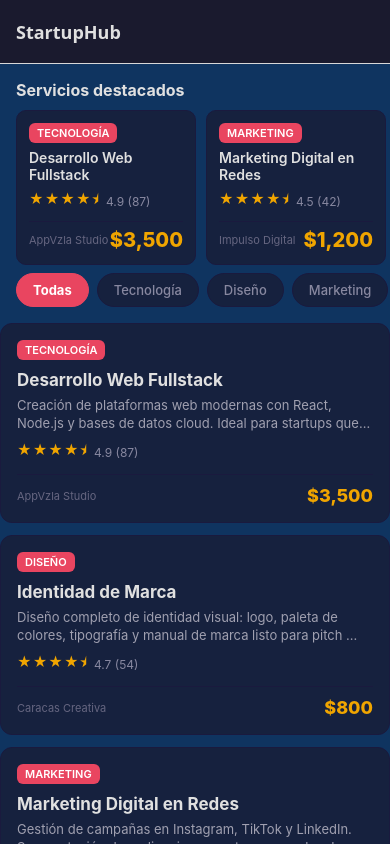
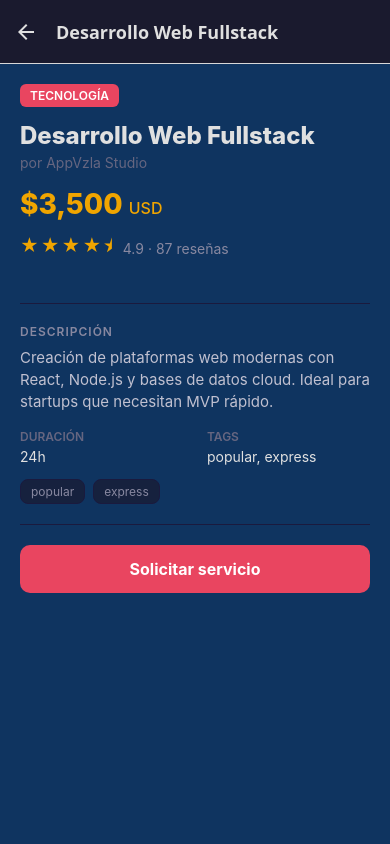
Before and after one commit to AnferneeDev/technical-test, a React Native app: screen /Home in a window 390 px wide. Both pictures are taken after a click on the element 106 px from the left and 187 px from the top of the page. Built offline with nearby package versions, Linux system fonts and the light colour scheme.

Commit message:
feat: create Service Detail screen with full information

```diff
--- a/App.tsx
+++ b/App.tsx
@@ -2,6 +2,7 @@ import { NavigationContainer } from "@react-navigation/native";
 import { createNativeStackNavigator } from "@react-navigation/native-stack";
 import { RootStackParamList } from "./src/types";
 import HomeScreen from "./src/screens/HomeScreen";
+import DetailScreen from "./src/screens/DetailScreen";
 
 const Stack = createNativeStackNavigator<RootStackParamList>();
 
@@ -20,6 +21,11 @@ export default function App() {
           component={HomeScreen}
           options={{ title: "StartupHub" }}
         />
+        <Stack.Screen
+          name="Detail"
+          component={DetailScreen}
+          options={({ route }) => ({ title: route.params.service.name })}
+        />
       </Stack.Navigator>
     </NavigationContainer>
   );
--- /dev/null
+++ b/src/screens/DetailScreen.tsx
@@ -0,0 +1,273 @@
+import React from "react";
+import { StyleSheet, Text, View, ScrollView, TouchableOpacity } from "react-native";
+import type { NativeStackScreenProps } from "@react-navigation/native-stack";
+import { RootStackParamList } from "../types";
+
+type Props = NativeStackScreenProps<RootStackParamList, "Detail">;
+
+function renderStars(rating: number): string {
+  const full = Math.floor(rating);
+  const half = rating - full >= 0.5;
+  const empty = 5 - full - (half ? 1 : 0);
+  return "★".repeat(full) + (half ? "⯨" : "") + "☆".repeat(empty);
+}
+
+export default function DetailScreen({ route, navigation }: Props) {
+  const { service } = route.params;
+
+  return (
+    <ScrollView style={styles.container} contentContainerStyle={styles.content}>
+      <View style={styles.header}>
+        <View style={styles.categoryBadge}>
+          <Text style={styles.categoryText}>{service.category}</Text>
+        </View>
+        {!service.available && (
+          <View style={styles.unavailableBadge}>
+            <Text style={styles.unavailableText}>No disponible</Text>
+          </View>
+        )}
+      </View>
+
+      <Text style={styles.name}>{service.name}</Text>
+      <Text style={styles.provider}>por {service.providerName}</Text>
+
+      <View style={styles.priceRow}>
+        <Text style={styles.price}>
+          {service.currency === "USD" ? "$" : ""}
+          {service.price.toLocaleString()}{" "}
+          <Text style={styles.currency}>{service.currency}</Text>
+        </Text>
+      </View>
+
+      <View style={styles.ratingRow}>
+        <Text style={styles.stars}>{renderStars(service.rating)}</Text>
+        <Text style={styles.ratingText}>
+          {service.rating} · {service.reviewCount} reseñas
+        </Text>
+      </View>
+
+      <View style={styles.divider} />
+
+      <Text style={styles.sectionLabel}>Descripción</Text>
+      <Text style={styles.description}>{service.description}</Text>
+
+      <View style={styles.detailGrid}>
+        <View style={styles.detailItem}>
+          <Text style={styles.detailLabel}>Duración</Text>
+          <Text style={styles.detailValue}>
+            {Math.floor(service.durationMinutes / 60)}h{" "}
+            {service.durationMinutes % 60 > 0
+              ? `${service.durationMinutes % 60}m`
+              : ""}
+          </Text>
+        </View>
+        <View style={styles.detailItem}>
+          <Text style={styles.detailLabel}>Tags</Text>
+          <Text style={styles.detailValue}>
+            {service.tags.length > 0 ? service.tags.join(", ") : "Ninguno"}
+          </Text>
+        </View>
+      </View>
+
+      {service.tags.length > 0 && (
+        <View style={styles.tagsRow}>
+          {service.tags.map((tag) => (
+            <View key={tag} style={styles.tag}>
+              <Text style={styles.tagText}>{tag}</Text>
+            </View>
+          ))}
+        </View>
+      )}
+
+      <View style={styles.divider} />
+
+      <View style={styles.actionArea}>
+        {service.available ? (
+          <TouchableOpacity
+            style={styles.ctaButton}
+            onPress={() => navigation.navigate("Request", { service })}
+            activeOpacity={0.7}
+          >
+            <Text style={styles.ctaText}>Solicitar servicio</Text>
+          </TouchableOpacity>
+        ) : (
+          <View>
+            <TouchableOpacity style={styles.ctaButtonDisabled} disabled>
+              <Text style={styles.ctaTextDisabled}>Solicitar servicio</Text>
+            </TouchableOpacity>
+            <Text style={styles.unavailableReason}>
+              Este servicio no está disponible en este momento.
+            </Text>
+          </View>
+        )}
+      </View>
+    </ScrollView>
+  );
+}
+
+const styles = StyleSheet.create({
+  container: {
+    flex: 1,
+    backgroundColor: "#0f3460",
+  },
+  content: {
+    padding: 20,
+    paddingBottom: 40,
+  },
+  header: {
+    flexDirection: "row",
+    gap: 8,
+    marginBottom: 14,
+  },
+  categoryBadge: {
+    backgroundColor: "#e94560",
+    paddingHorizontal: 10,
+    paddingVertical: 4,
+    borderRadius: 6,
+  },
+  categoryText: {
+    color: "#fff",
+    fontSize: 12,
+    fontWeight: "600",
+    textTransform: "uppercase",
+  },
+  unavailableBadge: {
+    backgroundColor: "#e74c3c",
+    paddingHorizontal: 10,
+    paddingVertical: 4,
+    borderRadius: 6,
+  },
+  unavailableText: {
+    color: "#fff",
+    fontSize: 11,
+    fontWeight: "600",
+  },
+  name: {
+    color: "#e0e0e0",
+    fontSize: 24,
+    fontWeight: "800",
+    marginBottom: 4,
+  },
+  provider: {
+    color: "#666680",
+    fontSize: 14,
+    marginBottom: 16,
+  },
+  priceRow: {
+    marginBottom: 12,
+  },
+  price: {
+    color: "#f0a500",
+    fontSize: 28,
+    fontWeight: "800",
+  },
+  currency: {
+    fontSize: 16,
+    fontWeight: "500",
+  },
+  ratingRow: {
+    flexDirection: "row",
+    alignItems: "center",
+    gap: 8,
+    marginBottom: 20,
+  },
+  stars: {
+    color: "#f0a500",
+    fontSize: 18,
+    letterSpacing: 2,
+  },
+  ratingText: {
+    color: "#8888a0",
+    fontSize: 14,
+  },
+  divider: {
+    height: 1,
+    backgroundColor: "#1a1a3e",
+    marginVertical: 20,
+  },
+  sectionLabel: {
+    color: "#8888a0",
+    fontSize: 12,
+    fontWeight: "600",
+    textTransform: "uppercase",
+    marginBottom: 8,
+    letterSpacing: 1,
+  },
+  description: {
+    color: "#c0c0d0",
+    fontSize: 15,
+    lineHeight: 22,
+  },
+  detailGrid: {
+    flexDirection: "row",
+    gap: 24,
+    marginTop: 16,
+  },
+  detailItem: {
+    flex: 1,
+  },
+  detailLabel: {
+    color: "#666680",
+    fontSize: 12,
+    fontWeight: "600",
+    marginBottom: 4,
+    textTransform: "uppercase",
+  },
+  detailValue: {
+    color: "#e0e0e0",
+    fontSize: 14,
+  },
+  tagsRow: {
+    flexDirection: "row",
+    gap: 8,
+    marginTop: 14,
+    flexWrap: "wrap",
+  },
+  tag: {
+    backgroundColor: "#16213e",
+    paddingHorizontal: 10,
+    paddingVertical: 4,
+    borderRadius: 8,
+    borderWidth: 1,
+    borderColor: "#1a1a3e",
+  },
+  tagText: {
+    color: "#8888a0",
+    fontSize: 12,
+  },
+  actionArea: {
+    alignItems: "center",
+  },
+  ctaButton: {
+    backgroundColor: "#e94560",
+    paddingHorizontal: 32,
+    paddingVertical: 14,
+    borderRadius: 10,
+    width: "100%",
+    alignItems: "center",
+  },
+  ctaText: {
+    color: "#fff",
+    fontSize: 16,
+    fontWeight: "700",
+  },
+  ctaButtonDisabled: {
+    backgroundColor: "#1a1a3e",
+    paddingHorizontal: 32,
+    paddingVertical: 14,
+    borderRadius: 10,
+    width: "100%",
+    alignItems: "center",
+  },
+  ctaTextDisabled: {
+    color: "#555570",
+    fontSize: 16,
+    fontWeight: "700",
+  },
+  unavailableReason: {
+    color: "#e74c3c",
+    fontSize: 12,
+    textAlign: "center",
+    marginTop: 10,
+  },
+});
```
